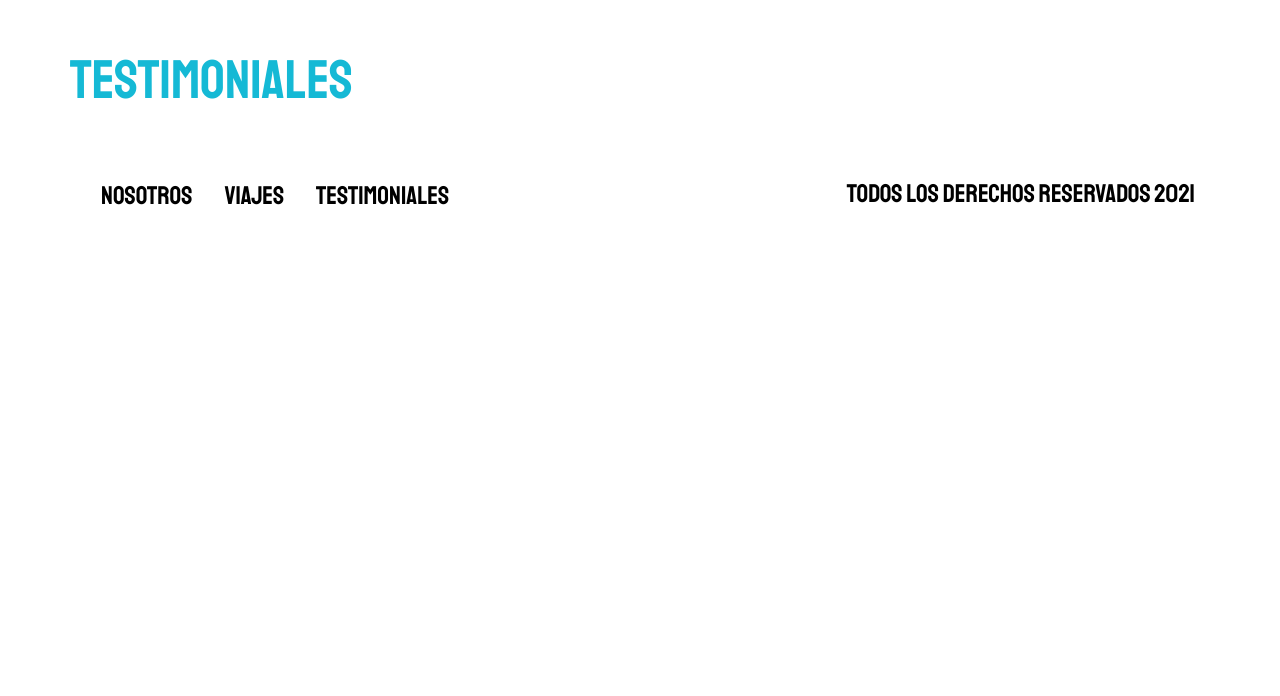
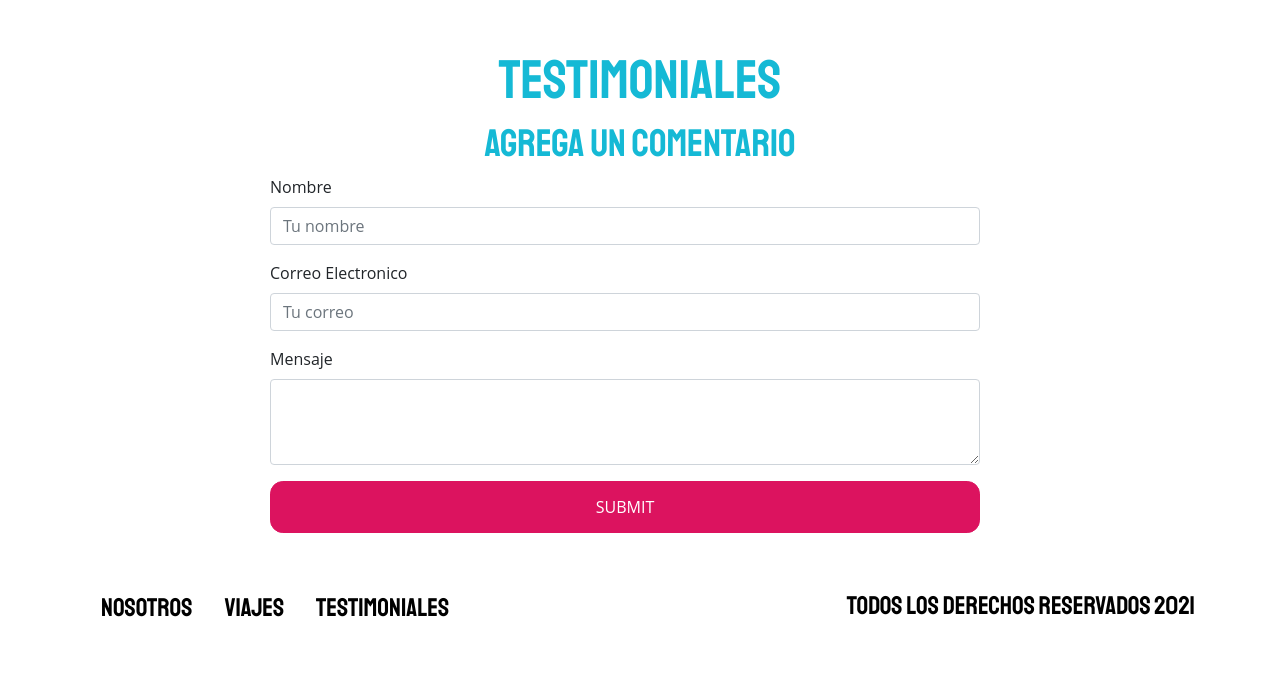
Before and after one commit to PabloD97/Proyecto-con-Express, a Node server app: page /testimoniales in a window 1280 px wide. Shown: the part 203-899 px from the top of the page. Before the commit the page ends 408 px from the top, so only its background shows below. Run offline with Node 20, Linux system fonts and the light colour scheme; some libraries are stand-ins or nearby versions.

Commit message:
feat: View Comentarios
- Se realizo el formulario en la pagina testimoniales.pug

```diff
--- a/views/testimoniales.pug
+++ b/views/testimoniales.pug
@@ -1,5 +1,21 @@
 extends ./layout/index
 block contenido
     main.container.mt-5
+        h1.text-center.mt-5 #{pagina}
         .row
-            h1= pagina
+            h2.d-block.w-100.text-center Agrega un Comentario
+
+            .row.justify-content-center.col
+                .col-md-8
+                    form(action="" method='POST')
+                        .form-group
+                            label(for='nombre') Nombre
+                            input#nombre(type='text', placeholder='Tu nombre', name='nombre', class='form-control')
+                        .form-group
+                            label(for='correo') Correo Electronico
+                            input#correo(type='text', placeholder='Tu correo', name='correo', class='form-control')
+                        .form-group
+                            label(for='mensaje') Mensaje
+                            textarea#mesaje(class='form-control', name="mensaje", placeholder='Tu Mensaje', rows=3)
+
+                        input.btn.btn-success.btn-block(type='submit')
```
